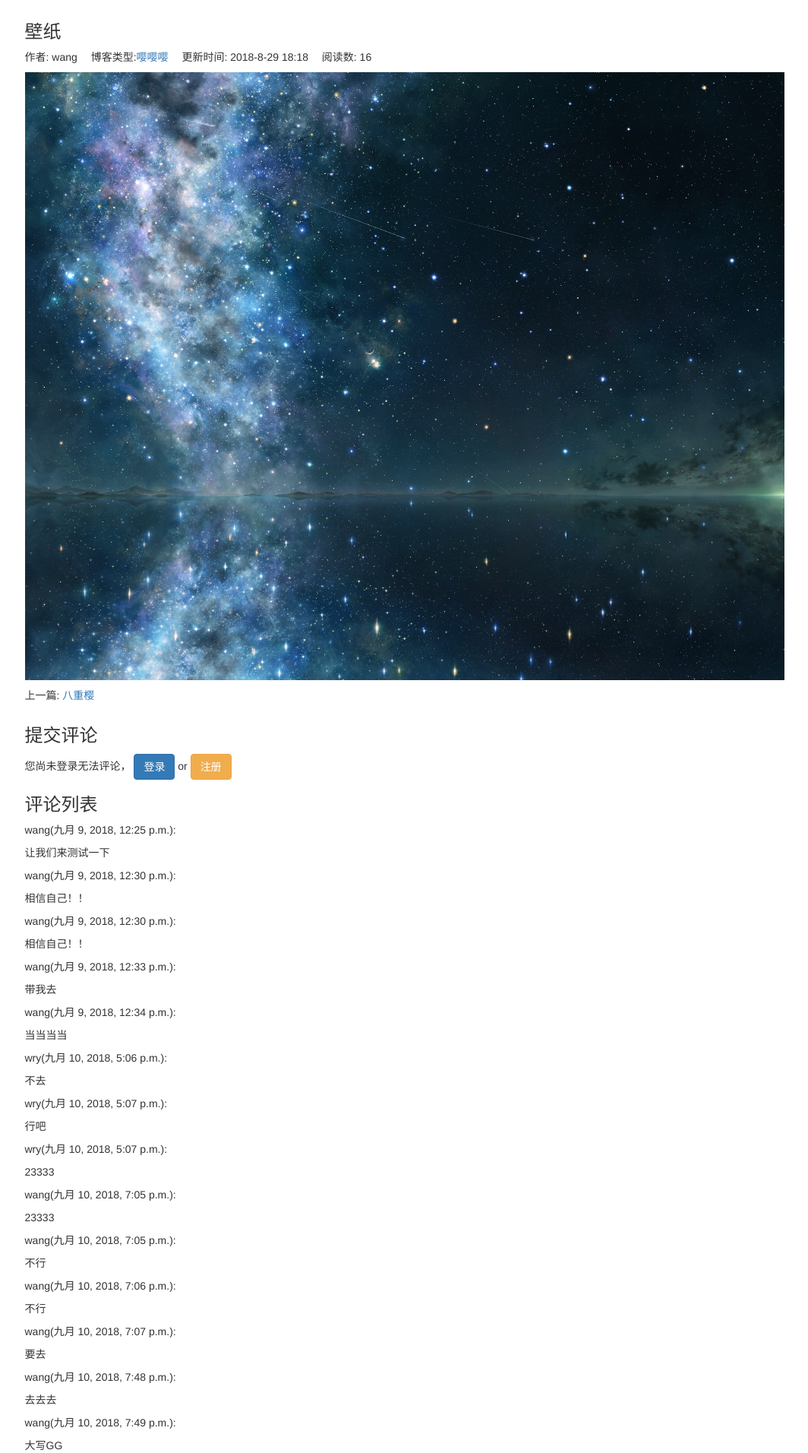
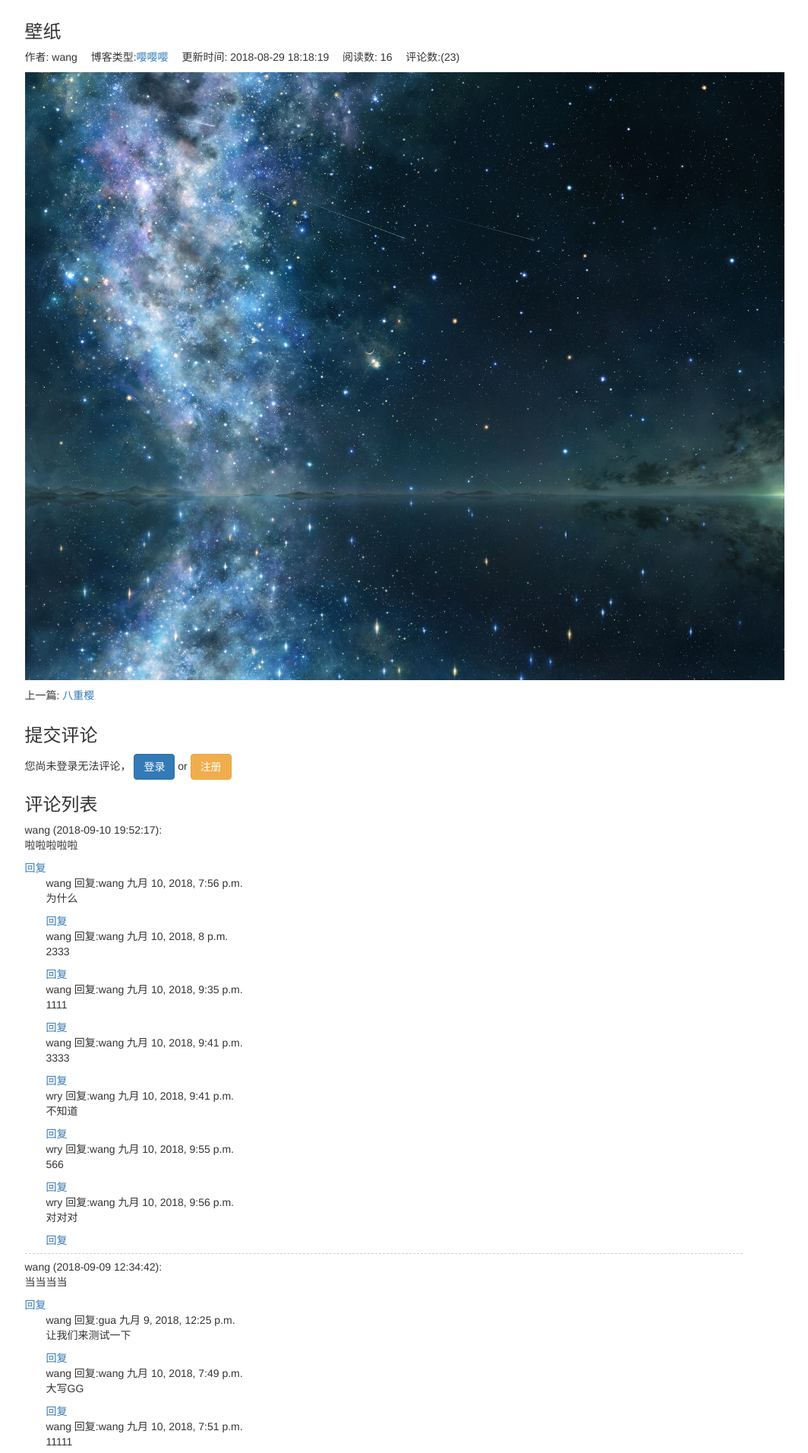
Before and after one commit to fxyan/new_app, a Django app: page /blog/36 in a window 1280 px wide. Shown: the part 51-1963 px from the top of the page at 76% size, without its empty margins (135-1199 px from the left). Run offline with Django 3.2, Linux system fonts and the light colour scheme; data comes from the database, SQL or seed files in the repository; both versions use the stored data as it was after the commit; some libraries are stand-ins or nearby versions.

Commit message:
完成了评论和回复的基础
用jq写了一个简单的ajax添加回复

```diff
--- a/private_project/blog/static/blog/blog_list.css
+++ b/private_project/blog/static/blog/blog_list.css
@@ -30,3 +30,11 @@
 div.django-ckeditor-widget{
     width: 100%;
 }
+.comment_list{
+    border-bottom: 1px dashed #ccc;
+    margin-bottom: 0.5em;
+    padding-bottom: 0.5em;
+}
+.reply_comment{
+    margin-left: 2em;
+}
--- a/private_project/blog/templates/blog_detail.html
+++ b/private_project/blog/templates/blog_detail.html
@@ -8,8 +8,8 @@
 {% block css %}
     <link rel="stylesheet" href="{% static 'blog/blog_list.css' %}">
     {# CKEditor所需要的js文件 #}
-    <script type="text/javascript" src="{% static "ckeditor/ckeditor-init.js" %}"></script>
-    <script type="text/javascript" src="{% static "ckeditor/ckeditor/ckeditor.js" %}"></script>
+    <script type="text/javascript" src="{% static 'ckeditor/ckeditor-init.js' %}"></script>
+    <script type="text/javascript" src="{% static 'ckeditor/ckeditor/ckeditor.js' %}"></script>
 {% endblock %}
 
 {% block content %}
@@ -20,8 +20,9 @@
                 <ul class="blog-info">
                     <li>作者: {{ blog.author }}</li>
                     <li>博客类型:<a href="{% url 'blog_with_type' blog.blog_type.pk %}">{{ blog.blog_type }}</a></li>
-                    <li>更新时间: {{ blog.last_update_time|date:"Y-n-j G:i" }}</li>
+                    <li>更新时间: {{ blog.last_update_time|date:"Y-m-d H:i:s" }}</li>
                     <li>阅读数: {{ blog.get_read_num }}</li>
+                    <li>评论数:({{ comment_count }})</li>
                 </ul>
                 <p class="blog-detail-content">{{ blog.content|safe }}</p>
                 <ul>
@@ -41,6 +42,13 @@
                         {% if user.is_authenticated %}
                             <form  id="comment_form" action="{% url 'comment' %}" method="POST" style="overflow:hidden">
                                 <label>{{ user.username }}, 欢迎评论~</label>
+                                <div id="reply_content_container" style="display: none;">
+                                    <p>
+                                        回复:
+                                        <div id="reply_content"></div>
+                                    </p>
+
+                                </div>
                                 {% csrf_token %}
                                 {% for comment in comment_forms %}
                                     {{ comment }}
@@ -61,12 +69,31 @@
                     <h3 class="comment-area-title">评论列表</h3>
                     <div id="comment_list">
                         {% for comment in Comment %}
-                            <p>{{ comment.user }}({{ comment.create_time }}):{{ comment.text|safe }}</p>
+                            <div id="root_{{ comment.pk }}" class="comment_list">
+                                <span>{{ comment.user }}</span>
+                                <span>({{ comment.create_time|date:"Y-m-d H:i:s" }}):</span>
+                                <div id="comment_{{ comment.pk }}">
+                                    {{ comment.text|safe }}
+                                </div>
+                                <a href="javascript:reply({{ comment.pk }});">回复</a>
+                                {% for reply in comment.root_comment.all %}
+                                    <div class="reply_comment">
+                                        <span>{{ reply.user.username }} 回复:{{ reply.reply.username }}</span>
+                                        <span>{{ reply.create_time }}</span>
+                                        <div id="comment_{{ reply.pk }}">
+                                            {{ reply.text|safe }}
+                                        </div>
+                                        <a href="javascript:reply({{ reply.pk }});">回复</a>
+                                    </div>
+                                {% endfor %}
+                        </div>
+                        {% empty %}
+                            <span id="no_comment">暂无评论</span>
                         {% endfor %}
                     </div>
                 </div>
-                </div>
             </div>
+        </div>
     </div>
 {% endblock %}
 {% block script_extends %}
@@ -91,13 +118,30 @@
                 success: function(data){
                     console.log(data);
                     if(data['status']=="SUCCESS"){
-                        // 插入数据
-                        var comment_html = '<div>' + data['username'] +
-                                           ' (' + data['comment_time'] + ')：' +
-                                           data['text'] + '</div>';
-                        $("#comment_list").prepend(comment_html);
+                        if($('#reply_comment_id').val()=='0'){
+                            console.log(2222);
+                            console.log($('#reply_comment_id').val());
+                            //插入评论
+                            var comment_html = '<div class="comment_list"><span>'+ data['username'] +
+                            '</span><span>('+ data['comment_time'] +'):</span><div id="comment_'+ data['comment_pk'] +
+                            '">'+ data['text'] +'</div><a href="javascript:reply('+ data['comment_pk'] +
+                            ');">回复</a></div>';
+                            $('#comment_list').prepend(comment_html);
+                        }else{
+                            console.log(1111);
+                            console.log($('#reply_comment_id').val());
+                            //插入回复
+                            var reply_html = '<div id="root_'+ data['root_pk'] +'" class="reply_comment"><span>'+ data['reply_user'] +' 回复:'+
+                             data['username'] +'</span><span>'+ data['comment_time'] +
+                             '</span><div id="reply_'+ data['comment_pk'] +'">'+ data['text'] +
+                            '</div><a href="javascript:reply('+ data['comment_pk'] +');">回复</a></div>';
+                            $('#root_' + data['root_pk']).append(reply_html);
+                        }
                         // 清空编辑框的内容
                         CKEDITOR.instances['id_comment'].setData('');
+                        $('#reply_content_container').hide();
+                        $('#reply_content_id').val('0');
+                        $('#no_comment').remove();
                     }else{
                         // 显示错误信息
                         $("#comment_error").text(data['message']);
@@ -109,5 +153,17 @@
             });
             return false;
         });
+
+        function reply(reply_comment_id){
+            $('#reply_comment_id').val(reply_comment_id);
+            var html = $("#comment_" + reply_comment_id).html();
+            $('#reply_content').html(html);
+            $('#reply_content_container').show();
+            // 这里animate是jq的动画管理函数我只用了前两个参数，第一个是一个js对象，第二个参数是动画处理时间
+            // 这里scrollTop 是获取后面元素到顶部的距离然后转移的方法 offset().top就是获取前面id元素距离顶部的距离
+            $('html').animate({scrollTop: $('#comment_form').offset().top - 60}, 0, function(){
+                CKEDITOR.instances['id_comment'].focus();
+            });
+        }
     </script>
 {% endblock %}
--- a/private_project/blog/templates/blog_list.html
+++ b/private_project/blog/templates/blog_list.html
@@ -34,8 +34,9 @@
                                     <a href="{% url 'blog_with_type' blog.blog_type.pk %}">
                                         {{ blog.blog_type }}
                                     </a>&nbsp;
-                                    <span class="glyphicon glyphicon-time" ></span>{{ blog.last_update_time }}&nbsp;
+                                    <span class="glyphicon glyphicon-time" ></span>{{ blog.last_update_time|date:"Y-m-d H:i:s" }}&nbsp;
                                     <span>阅读数({{ blog.get_read_num }})</span>
+                                    <span>评论数()</span>
                                 </p>
                                 <p>内容: {{ blog.content|striptags|truncatechars:10 }}</p>
 
--- a/private_project/blog/views.py
+++ b/private_project/blog/views.py
@@ -41,16 +41,21 @@ def get_paginator_list(request, blog_list):
             create_time__month=blog_date.month
         ).count()
         blogs_count[blog_date] = blog_count
-
+    content_type = ContentType.objects.get_for_model(page_of_blogs[0])
+    comment = Comment.objects.filter(content_type=content_type)
+    print('comment', comment)
+    context['comment'] = comment
     context['pages_num'] = pages_num
     context['page_of_blogs'] = page_of_blogs
     context['blog_dates'] = blogs_count
     context['blog_types'] = BlogType.objects.annotate(blog_count=Count('blog'))
+
     return context
 
 
 def blog_list(request):
     blogs = Blog.objects.all()
+
     context = get_paginator_list(request, blogs)
     return render(request, 'blog_list.html', context)
 
@@ -61,8 +66,15 @@ def blog_detail(request, blog_pk):
     content_type = ContentType.objects.get_for_model(blog)
     comment_forms = CommentForm
     read_key = get_readnum(request, blog)
-    context['comment_forms'] = comment_forms(initial={'content_type': content_type, 'object_id': blog.pk})
-    context['Comment'] = Comment.objects.filter(content_type=content_type, object_id=blog_pk)
+    comment = Comment.objects.filter(
+        content_type=content_type, object_id=blog_pk, parent=None
+    )
+    comment_count = Comment.objects.filter(content_type=content_type, object_id=blog_pk)
+    context['comment_forms'] = comment_forms(
+        initial={'content_type': content_type, 'object_id': blog.pk, 'reply_comment_id': 0}
+    )
+    context['Comment'] = comment.order_by('-create_time')
+    context['comment_count'] = comment_count.count
     context['blog'] = blog
     context['previous_blog'] = Blog.objects.filter(create_time__lt=blog.create_time).first()
     context['next_blog'] = Blog.objects.filter(create_time__gt=blog.create_time).last()
--- a/private_project/comment/admin.py
+++ b/private_project/comment/admin.py
@@ -5,6 +5,7 @@ from.models import Comment
 @admin.register(Comment)
 class CommentAdmin(admin.ModelAdmin):
     list_display = [
+        'user',
         'text',
-        'user',
+
     ]
--- a/private_project/comment/models.py
+++ b/private_project/comment/models.py
@@ -5,10 +5,20 @@ from django.contrib.contenttypes.models import ContentType
 
 
 class Comment(models.Model):
-    text = models.TextField()
-    user = models.ForeignKey(User, on_delete=models.CASCADE)
-    create_time = models.DateTimeField(auto_now_add=True)
-
     content_type = models.ForeignKey(ContentType, on_delete=models.CASCADE)
     object_id = models.PositiveIntegerField()
     content_object = GenericForeignKey('content_type', 'object_id')
+
+    user = models.ForeignKey(User, related_name='comment_user', on_delete=models.CASCADE)
+    create_time = models.DateTimeField(auto_now_add=True)
+    text = models.TextField()
+
+    root = models.ForeignKey('self', related_name='root_comment', null=True, on_delete=models.CASCADE)
+    parent = models.ForeignKey('self', related_name='parent_comment', null=True, on_delete=models.CASCADE)
+    reply = models.ForeignKey(User, related_name='reply_user', null=True, on_delete=models.CASCADE)
+
+    def __str__(self):
+        return self.text
+
+    class Meta:
+        ordering = ['create_time']
--- a/private_project/private_project/forms.py
+++ b/private_project/private_project/forms.py
@@ -84,6 +84,7 @@ class CommentForm(forms.Form):
         widget=CKEditorWidget(config_name='comment_ckeditor'),
         error_messages={'required': '评论不能为空'}
     )
+    reply_comment_id = forms.IntegerField(widget=forms.HiddenInput(attrs={'id': 'reply_comment_id'}))
 
     # 这里调用的父类的方法将user传了进来方便进行验证super方法还是要再学习学习
     def __init__(self, *args, **kwargs):
@@ -106,3 +107,15 @@ class CommentForm(forms.Form):
         except ObjectDoesNotExist:
             raise forms.ValidationError('评论对象不存在')
         return self.cleaned_data
+
+    def clean_reply_comment_id(self):
+        reply_comment_id = self.cleaned_data['reply_comment_id']
+        if reply_comment_id < 0:
+            raise forms.ValidationError('回复出错')
+        elif reply_comment_id == 0:
+            self.cleaned_data['parent'] = None
+        elif Comment.objects.filter(pk=reply_comment_id).exists():
+            self.cleaned_data['parent'] = Comment.objects.get(pk=reply_comment_id)
+        else:
+            raise forms.ValidationError('回复出错')
+        return self.cleaned_data['parent']
```
Also changed, not shown: private_project/comment/views.py (+14 -3 lines), private_project/comment/migrations/0002_auto_20180909_1221.py (added), private_project/db.sqlite3.
